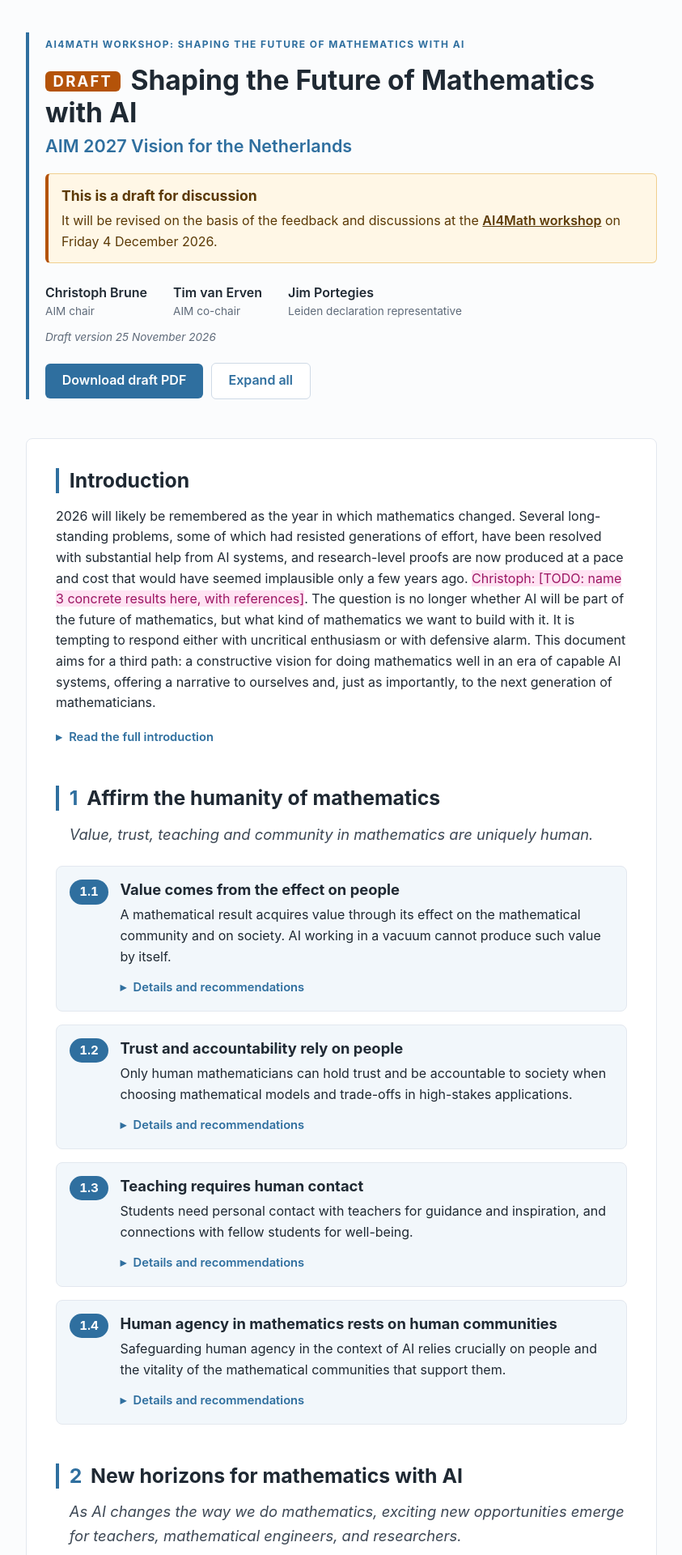
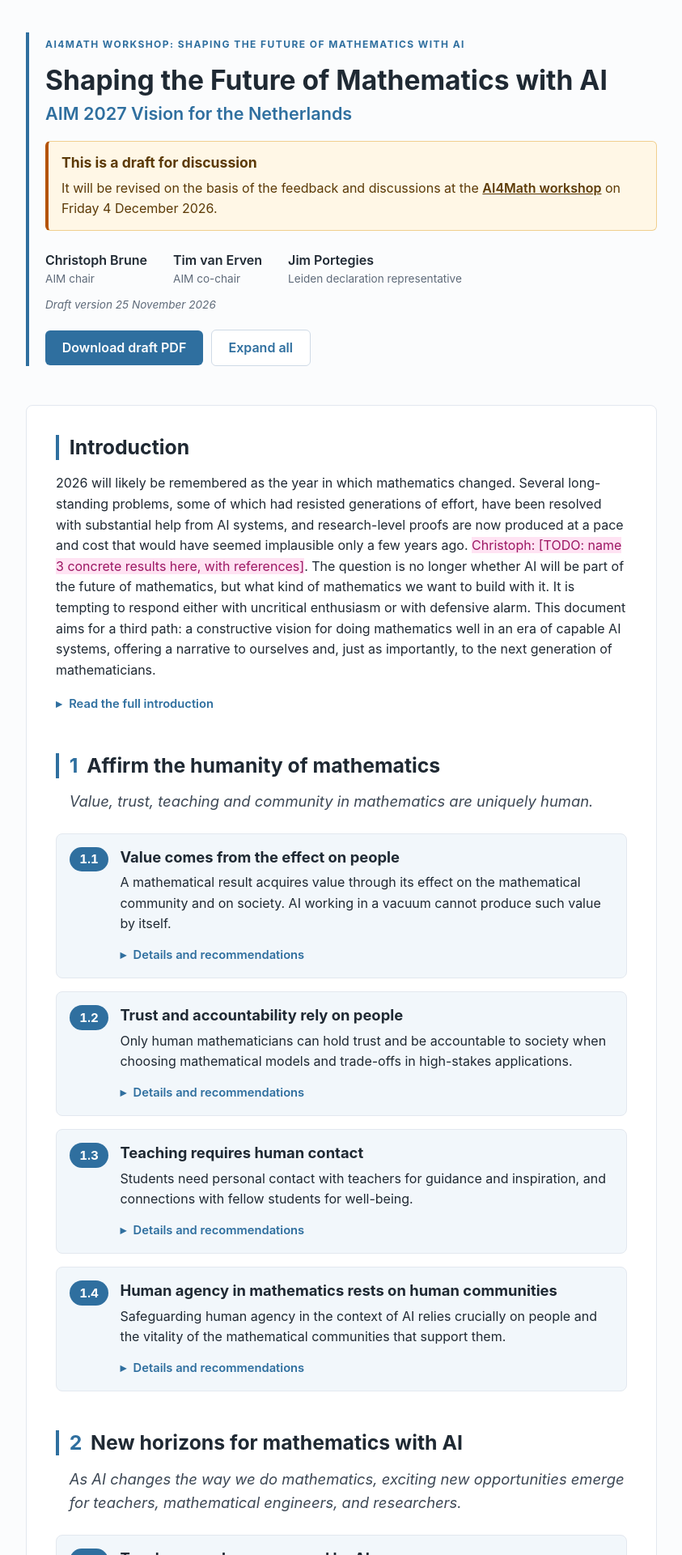
Before and after one commit to ai4mathnl/ai4mathnl.github.io, a Jekyll site: the page built from vision.html, in a window 1280 px wide. Shown: the top 1920 px of the page at 81% size, without its empty margins (218-1061 px from the left). Built offline with Jekyll 4.4.1, drawn with Linux system fonts in a browser that asks for light colours.

Commit message:
Drop the draft tag from the vision page's title

```diff
--- a/assets/css/site.css
+++ b/assets/css/site.css
@@ -323,21 +323,8 @@ a:hover { color: var(--accent-dark); }
 }
 
 /* Draft status. Deliberately the one warm colour on the site, so that it
-   cannot be mistaken for decoration: a tag in the title and a notice under
-   it. Both hang on vision_draft in _config.yml. */
-.draft-tag {
-  display: inline-block;
-  vertical-align: 0.2em;
-  margin-right: 0.3rem;
-  padding: 0.1rem 0.6rem;
-  border-radius: 6px;
-  background: #b45309;
-  color: #fff;
-  font-size: 0.55em;
-  letter-spacing: 0.12em;
-  text-transform: uppercase;
-}
-
+   cannot be mistaken for decoration. Shown while vision_draft in _config.yml
+   is true. */
 .draft-notice {
   margin: 0 0 1.5rem;
   padding: 0.8rem 1rem;
--- a/vision.html
+++ b/vision.html
@@ -15,9 +15,7 @@ image: /assets/img/social-card.png
 
 <header class="hero">
   <p class="hero__kicker"><a class="hero__back" href="{{ '/' | relative_url }}">{{ site.title }}</a></p>
-  <h1 class="hero__title">
-    {%- if site.vision_draft -%}<span class="draft-tag">Draft</span> {% endif -%}
-    {{ vision.title }}</h1>
+  <h1 class="hero__title">{{ vision.title }}</h1>
   <p class="hero__subtitle">{{ vision.subtitle }}</p>
   {%- if site.vision_draft %}
   <div class="draft-notice" role="note">
```
